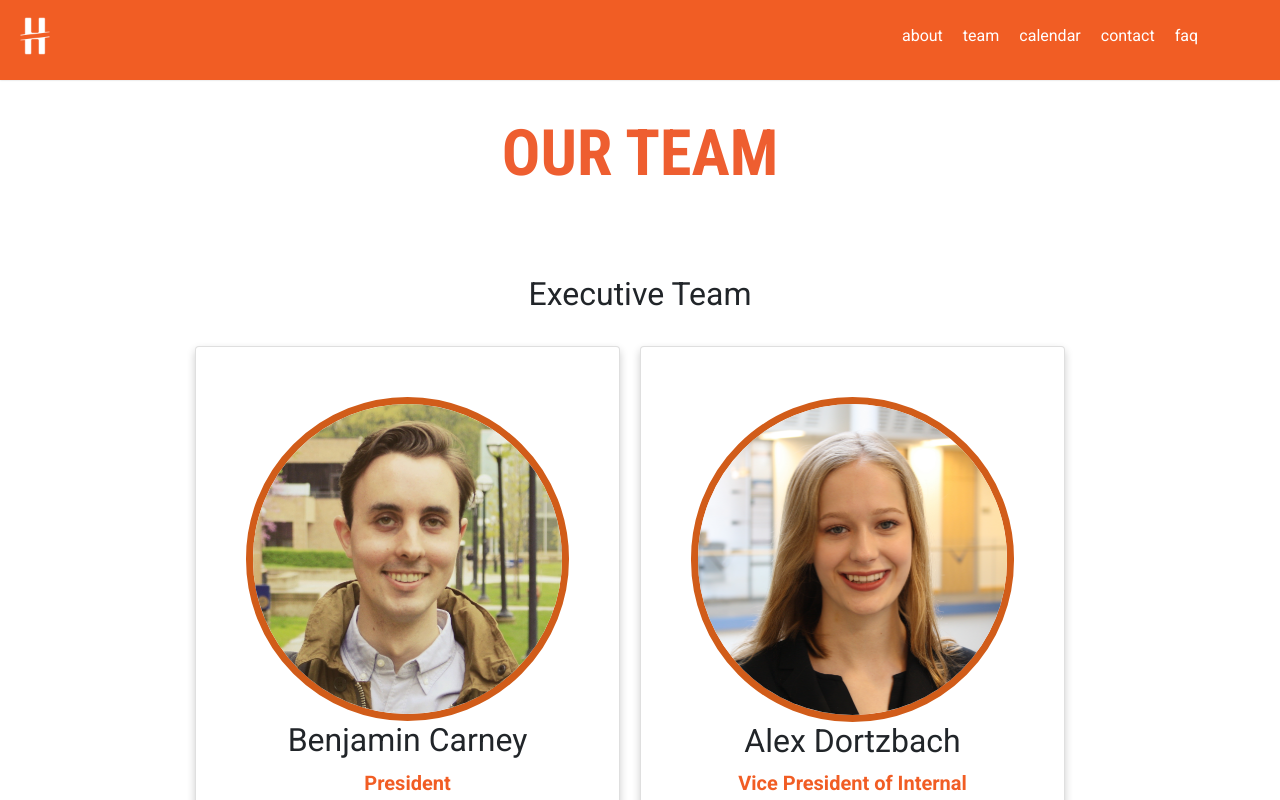
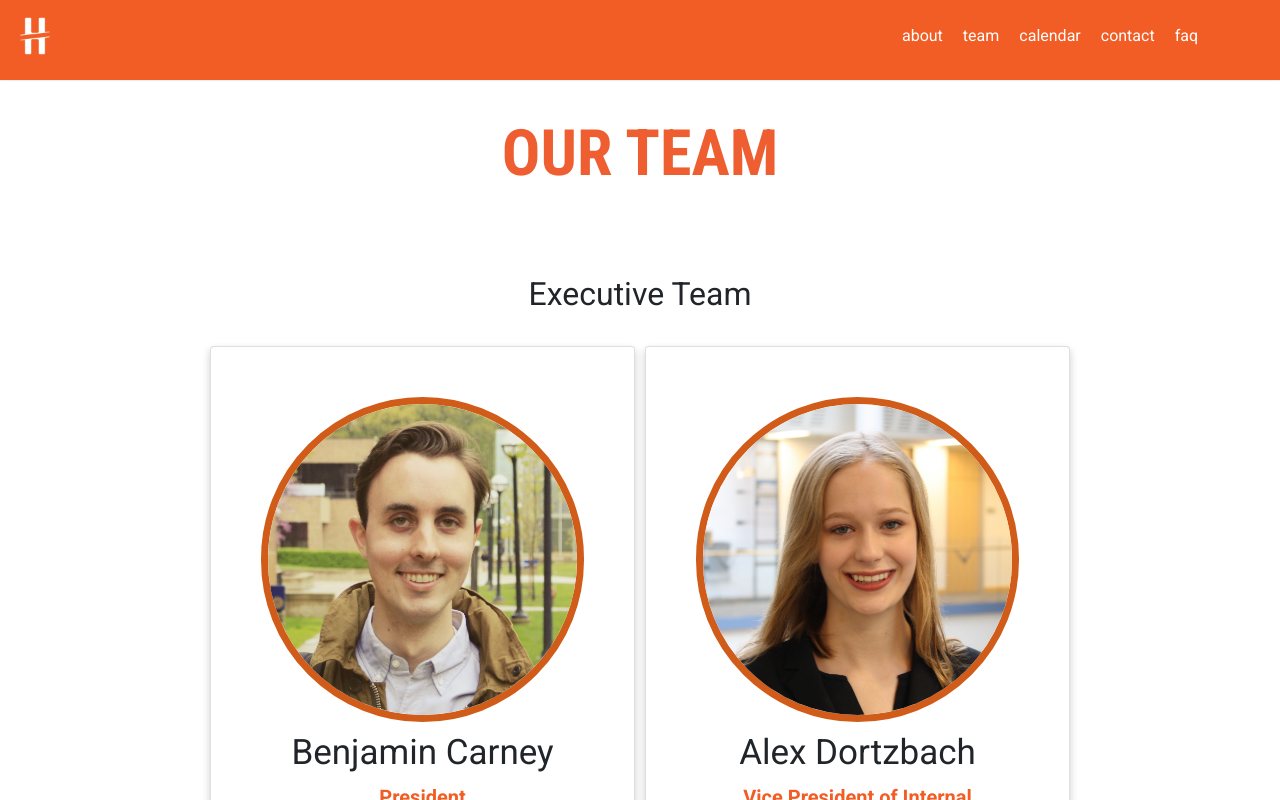
Before and after one commit to michiganhackers/mh-web-new, a React (Create React App) app: page /team in a window 1280 px wide. Shown: the top 800 px of the page. Built offline with nearby package versions, Linux system fonts and the light colour scheme.

Commit message:
Final changes:

```diff
--- a/src/components/Team/MemberCard.css
+++ b/src/components/Team/MemberCard.css
@@ -2,15 +2,22 @@
 .card {
     box-shadow: 0 4px 8px 0 rgba(0, 0, 0, 0.2);
     width: 425px;
-    height: 700px;
+    height: 725px;
     text-align: center;
     flex: 0 1 24%;
     padding: 50px;
     box-sizing: border-box;;
     align-content: center;
     margin-bottom: 5%;
-    margin-right: 20px;
+    margin-left: 5px;
+    margin-right: 5px;
   }
+  .memberName {
+
+    font-size: 35px;
+    margin-top: 10px;
+    font-weight: 500
+}
 
 .card:hover {
     transform: translateY(-8px);
```
